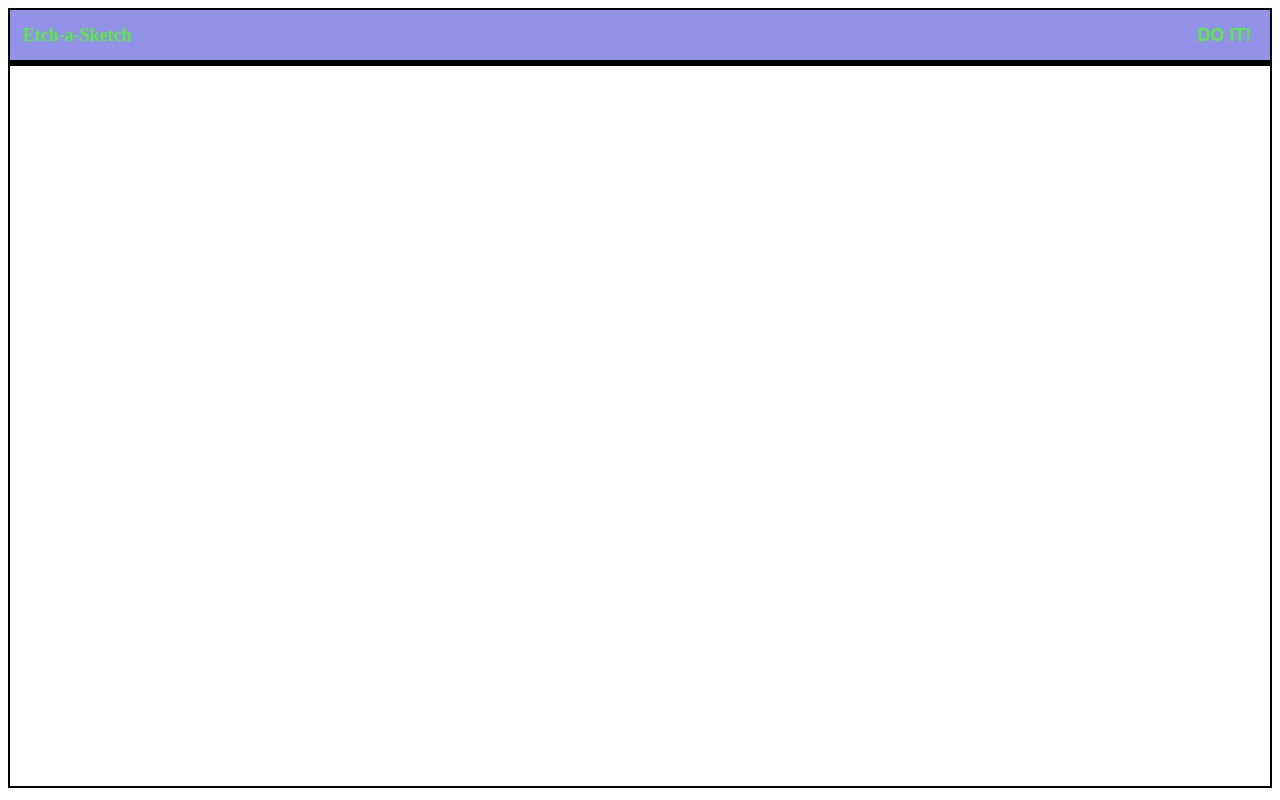
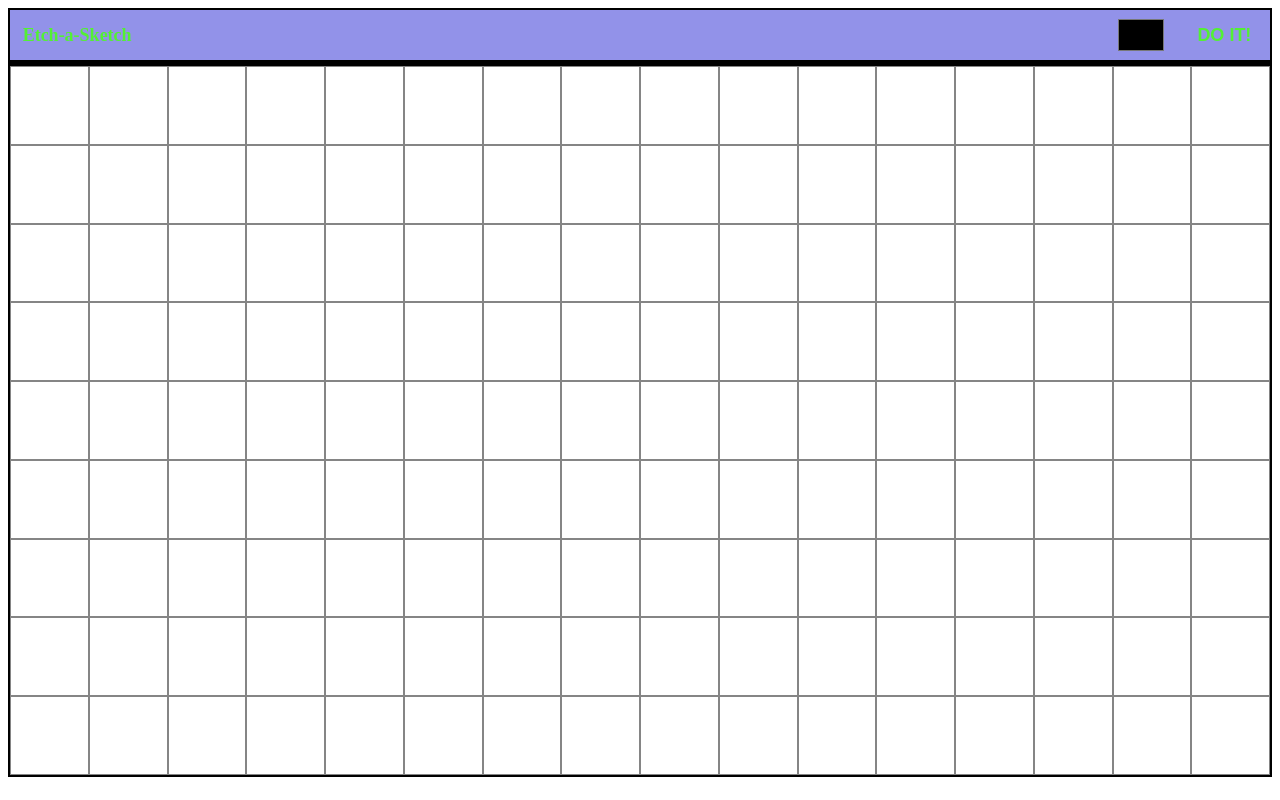
Before and after one commit to Pandakil1er/Etch-a-sketch, a plain HTML site: page index.html in a window 1280 px wide. Drawn offline with Linux system fonts and the light colour scheme.

Commit message:
rainbow not done else everything done but the smooth flow is removed by drag

```diff
--- a/index.html
+++ b/index.html
@@ -11,10 +11,12 @@
   <body>
     <div class="headingbar">
       <p>Etch-a-Sketch</p>
-      <button id="doit">DO IT!</button>
+      <div class="right">
+        <input type="color" id="color" />
+        <button id="doit">DO IT!</button>
+      </div>
     </div>
-    <div class="container">
-      </div>
+      <div class="container"></div>
     </div>
   </body>
 </html>
--- a/script.js
+++ b/script.js
@@ -1,17 +1,23 @@
 const doit = document.querySelector("#doit");
-
+makebox(16);
+let mouseDown = false;
+document.body.onmousedown = () => (mouseDown = true);
+document.body.onmouseup = () => (mouseDown = false);
 doit.addEventListener("click", () => {
   doit.classList.add("doitblacked");
   let value = parseInt(prompt("Enter Division of Width"));
-  if (isNaN(value) || value > 100) {
+  if (isNaN(value) || value > 500) {
     alert("Please enter a number less than or equal to 100");
   } else {
     makebox(value);
   }
-  setTimeout(() => {});
+  setTimeout(() => {
+    doit.classList.remove("doitblacked");
+  }, 200);
 });
 function makebox(value) {
   const container = document.querySelector(".container");
+  container.style.height = "90vh";
   container.innerHTML = "";
   let thisheight = container.clientHeight;
   let thiswidth = container.clientWidth;
@@ -27,8 +33,15 @@ function makebox(value) {
       let h = thiswidth / value;
       col.style.width = w + "px";
       col.style.height = h + "px";
+      col.addEventListener("mousedown", changecolor);
+      col.addEventListener("mouseover", changecolor);
       row.appendChild(col);
     }
     container.appendChild(row);
   }
 }
+function changecolor(e) {
+  if (e.type == "mouseover" && !mouseDown) return;
+
+  this.style.backgroundColor = document.querySelector("input").value;
+}
--- a/style.css
+++ b/style.css
@@ -14,6 +14,19 @@
   text-align: center;
   box-sizing: border-box;
 }
+.right {
+  width: 15%;
+  display: flex;
+  align-items: center;
+  justify-content: flex-end;
+}
+.right input {
+  margin-right: 2vw;
+  border: none;
+  height: 5vh;
+  padding: 0%;
+  background-color: transparent;
+}
 button {
   font-size: large;
   color: rgb(83, 240, 52);
@@ -21,7 +34,7 @@ button {
   font-weight: bold;
   background-color: transparent;
   border: none;
-  height: 100%;
+  height: 3vh;
 }
 .doitblacked {
   color: black;
@@ -31,7 +44,7 @@ button {
 }
 .col {
   box-sizing: border-box;
-  border: 1px solid black;
+  border: 1px solid rgba(0, 0, 0, 0.479);
 }
 .container {
   border: 2px solid black;
```
